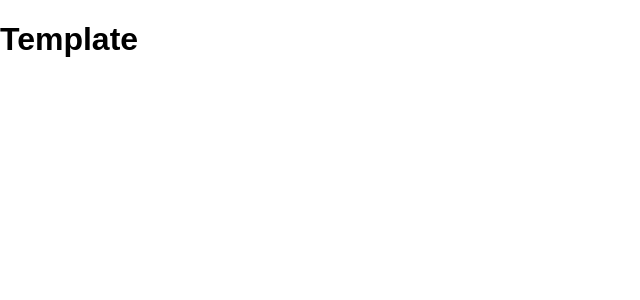
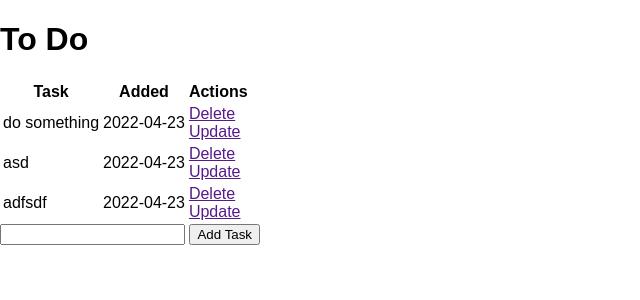
Before and after one commit to GlendleNguyen/Flask-Task, a Flask app: page / in a window 1280 px wide. Shown: the top 300 px of the page, without its empty margins (0-640 px from the left). Run offline with Flask 2, Linux system fonts and the light colour scheme; data comes from the database, SQL or seed files in the repository; both versions use the stored data as it was after the commit.

Commit message:
Add DB and adding tasks

```diff
--- a/app.py
+++ b/app.py
@@ -1,10 +1,34 @@
-from flask import Flask, render_template
+from flask import Flask, render_template, request, redirect
+from flask_sqlalchemy import SQLAlchemy
+from datetime import datetime
 
 app = Flask(__name__)
+app.config['SQLALCHEMY_DATABASE_URI'] = 'sqlite:///test.db'
+db = SQLAlchemy(app)
 
-@app.route('/')
+class Todo(db.Model):
+    id = db.Column(db.Integer, primary_key=True)
+    content = db.Column(db.String(200), nullable=False)
+    date_created = db.Column(db.DateTime, default=datetime.utcnow)
+
+    def __repr__(self):
+        return '<Task %r>' % self.id
+
+@app.route('/', methods=['POST', 'GET'])
 def index():
-    return render_template('index.html')
+    if request.method == 'POST':
+        task_content = request.form['content']
+        new_task = Todo(content=task_content)
+
+        try:
+            db.session.add(new_task)
+            db.session.commit()
+            return redirect('/')
+        except:
+            return 'There was an issue adding your task'
+    else:
+        tasks = Todo.query.order_by(Todo.date_created).all()
+        return render_template('index.html', tasks=tasks)
 
 if __name__ == "__main__":
     app.run(debug=True)
--- a/templates/index.html
+++ b/templates/index.html
@@ -5,5 +5,32 @@
 {% endblock %}
 
 {% block body %}
-<h1>Template</h1>
+<div class="content">
+    <h1>To Do</h1>
+
+    <table>
+        <tr>
+            <th>Task</th>
+            <th>Added</th>
+            <th>Actions</th>
+        </tr>
+
+        <tr>
+        {% for task in tasks %}
+            <td>{{ task.content }}</td>
+            <td>{{ task.date_created.date() }}</td>
+            <td>
+                <a href="">Delete</a>
+                <br>
+                <a href="">Update</a>
+            </td>
+        </tr>
+        {% endfor %}
+    </table>
+
+    <form action="/" method="POST">
+        <input type="text" name="content" id="content">
+        <input type="submit" value="Add Task">
+    </form>
+</div>
 {% endblock %}
```
Also changed, not shown: test.db (added).
